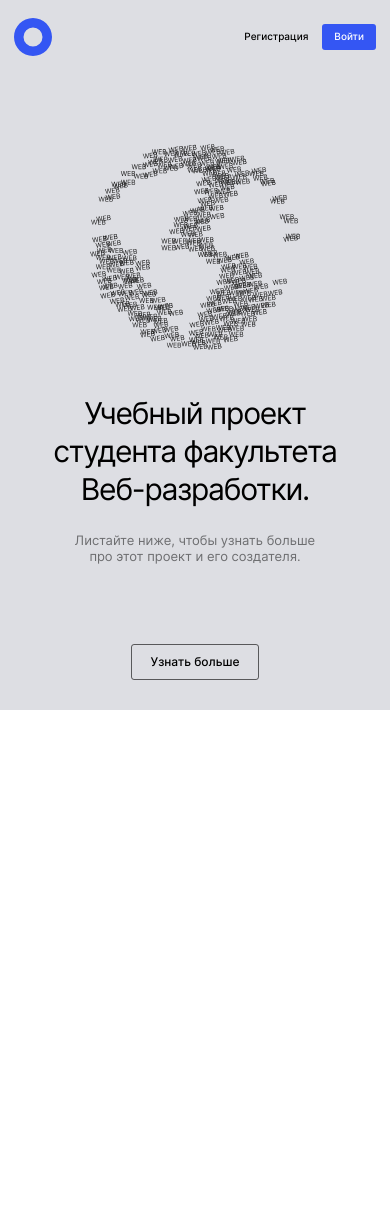
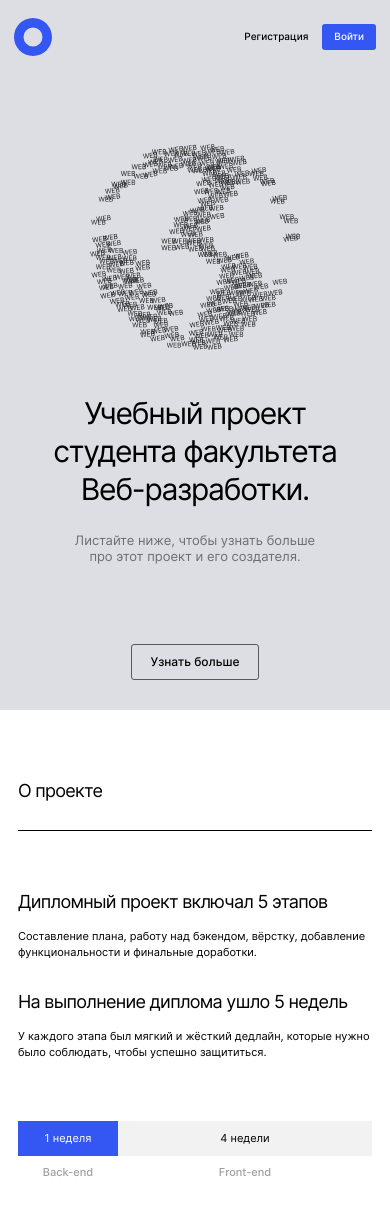
Before and after one commit to alexzkv/movies-explorer-frontend, a React (Create React App) app: page / in a window 390 px wide. Shown: the top 1214 px of the page. Before the commit the page ends 844 px from the top, so only its background shows below. Built offline with nearby package versions, Linux system fonts and the light colour scheme.

Commit message:
feat: add aboutproject component

```diff
--- a/src/components/AboutProject/AboutProject.css
+++ b/src/components/AboutProject/AboutProject.css
@@ -0,0 +1,135 @@
+.about-project {
+  padding: 110px 70px;
+}
+
+.about-project__title{
+  padding-bottom: 23px;
+  border-bottom: 1px solid #000;
+  font-weight: 400;
+  font-size: 22px;
+  line-height: 1.22;
+  letter-spacing: -0.04em;
+}
+
+.about-project__grid {
+  display: grid;
+  margin-top: 69px;
+  grid-template-columns: 1fr 1fr;
+  gap: 40px;
+}
+
+.about-project__subtitle{
+  font-weight: 400;
+  font-size: 20px;
+  line-height: 1.2;
+  letter-spacing: -0.04em;
+}
+
+.about-project__description {
+  margin-top: 26px;
+  font-weight: 400;
+  font-size: 14px;
+  line-height: 1.43;
+}
+
+.about-project__box {
+  display: grid;
+  grid-template-columns: 1fr 4fr;
+  margin-top: 110px;
+}
+
+.about-project__period {
+  padding: 9px 0;
+  font-weight: 400;
+  font-size: 14px;
+  line-height: 1.21;
+  text-align: center;
+  background-color: #F2F2F2;
+}
+
+.about-project__period_accent {
+  color: #fff;
+  background-color: #3456F3;
+}
+
+.about-project__direction {
+  margin-top: 16px;
+  font-weight: 500;
+  font-size: 14px;
+  line-height: 1.21;
+  text-align: center;
+  color: #A0A0A0;
+}
+
+@media screen and (max-width: 1023px) {
+  .about-project {
+    padding: 90px 50px;
+  }
+
+  .about-project__grid {
+    display: grid;
+    margin-top: 69px;
+    grid-template-columns: 1fr 1fr;
+    gap: 30px;
+  }
+
+  .about-project__description {
+    margin-top: 22px;
+    font-size: 12px;
+    line-height: 1.5;
+  }
+
+  .about-project__box {
+    margin-top: 94px;
+  }
+
+  .about-project__period {
+    min-width: 140px;
+  }
+}
+
+@media screen and (max-width: 767px) {
+  .about-project {
+    padding: 70px 18px;
+  }
+
+  .about-project__title{
+    padding-bottom: 28px;
+    font-size: 18px;
+    line-height: 1.22;
+  }
+
+  .about-project__grid {
+    display: flex;
+    flex-direction: column;
+    margin-top: 60px;
+  }
+
+  .about-project__subtitle{
+    font-size: 18px;
+    line-height: 1.22;
+  }
+
+  .about-project__description {
+    margin-top: 16px;
+    font-size: 11px;
+    line-height: 1.45;
+  }
+
+  .about-project__box {
+    margin-top: 60px;
+  }
+
+  .about-project__period {
+    min-width: 100px;
+    padding: 11px 0;
+    font-size: 11px;
+    line-height: 1.18;
+  }
+
+  .about-project__direction {
+    margin-top: 10px;
+    font-size: 11px;
+    line-height: 1.18;
+  }
+}
--- a/src/components/AboutProject/AboutProject.js
+++ b/src/components/AboutProject/AboutProject.js
@@ -0,0 +1,25 @@
+import './AboutProject.css';
+
+export default function AboutProject() {
+  return (
+    <section className='about-project'>
+      <h2 className='about-project__title'>О проекте</h2>
+      <div className='about-project__grid'>
+        <div>
+          <h3 className='about-project__subtitle'>Дипломный проект включал 5 этапов</h3>
+          <p className='about-project__description'>Составление плана, работу над бэкендом, вёрстку, добавление функциональности и финальные доработки.</p>
+        </div>
+        <div>
+          <h3 className='about-project__subtitle'>На выполнение диплома ушло 5 недель</h3>
+          <p className='about-project__description'>У каждого этапа был мягкий и жёсткий дедлайн, которые нужно было соблюдать, чтобы успешно защититься.</p>
+        </div>
+      </div>
+      <div className='about-project__box'>
+        <p className='about-project__period about-project__period_accent'>1 неделя</p>
+        <p className='about-project__period'>4 недели</p>
+        <p className='about-project__direction'>Back-end</p>
+        <p className='about-project__direction'>Front-end</p>
+      </div>
+    </section>
+  );
+}
--- a/src/components/Main/Main.js
+++ b/src/components/Main/Main.js
@@ -1,9 +1,11 @@
+import AboutProject from '../AboutProject/AboutProject';
 import Promo from "../Promo/Promo";
 
 export default function Main() {
   return (
     <main>
-      <Promo/>
+      <Promo />
+      <AboutProject />
     </main>
   )
 }
```
